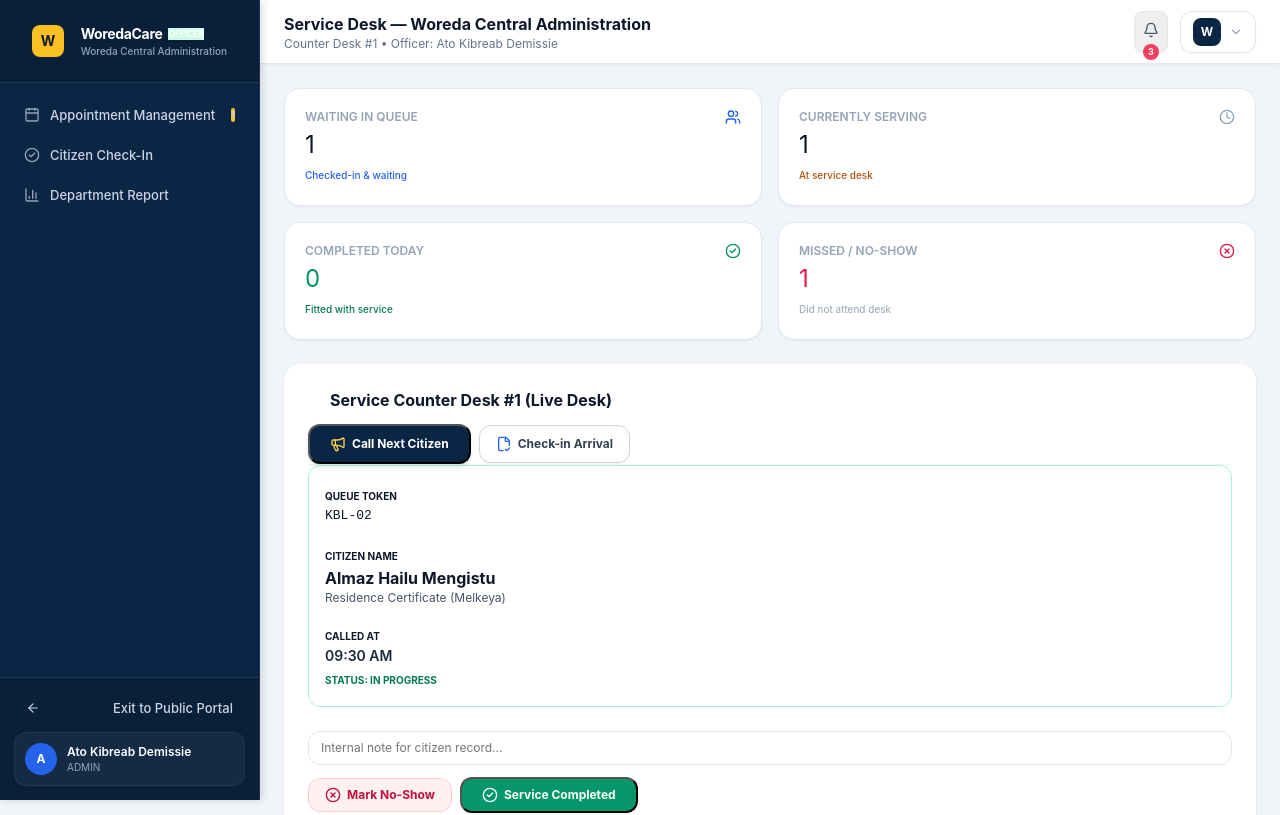
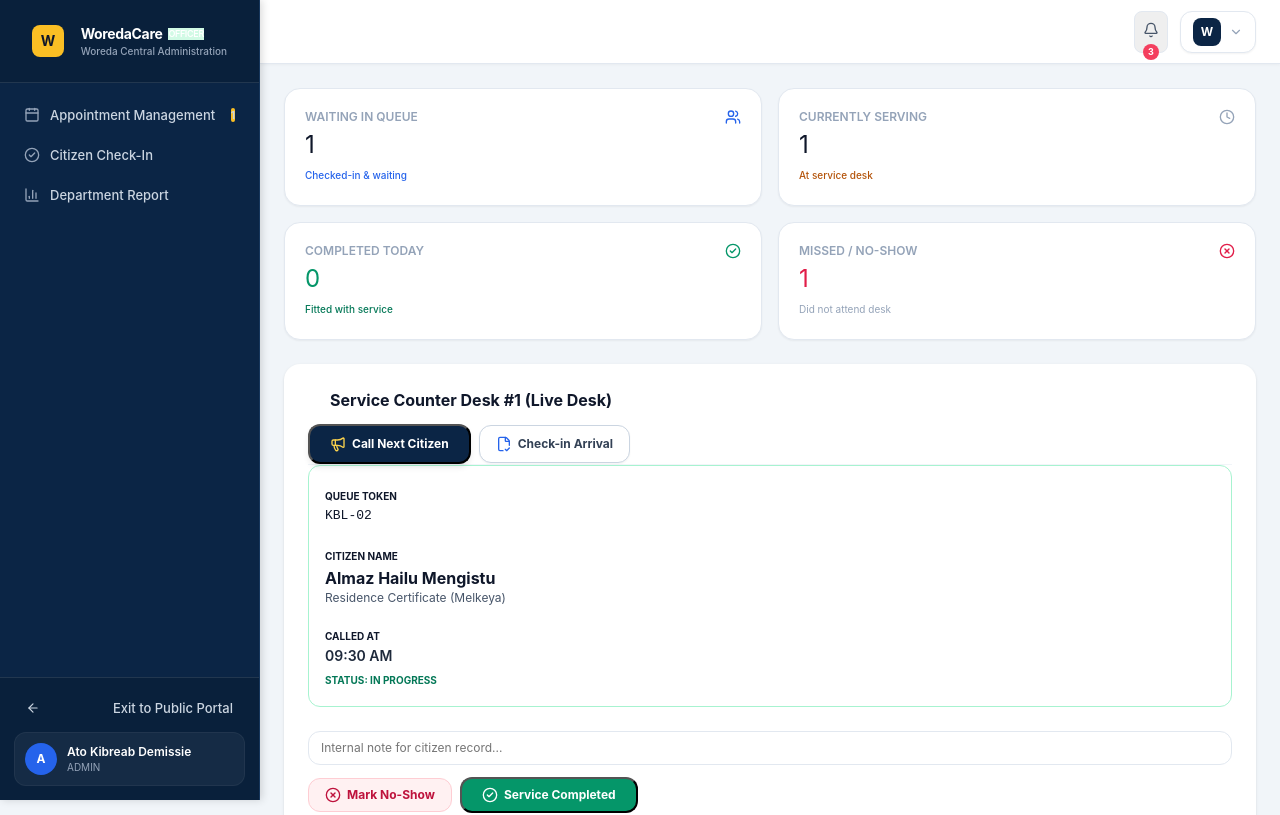
Before and after one commit to Amir3356/Woreda-Booking-and-Appointment-Management-System, a React (Vite) app in the folder client/: page /officer in a window 1280 px wide. Shown: the top 815 px of the page. Built offline with nearby package versions, Linux system fonts and the light colour scheme.

Commit message:
refactor(officer): remove service desk and counter desk header text from officer layout

```diff
--- a/client/pages/officer/OfficerLayout.jsx
+++ b/client/pages/officer/OfficerLayout.jsx
@@ -1,19 +1,13 @@
 import { Outlet } from "react-router-dom";
 import DashboardSidebar from "@/components/layout/DashboardSidebar";
 import DashboardHeader from "@/components/layout/DashboardHeader";
-import { useStore } from "@/lib/store";
 
 export default function OfficerLayout({ children }) {
-  const { currentUser } = useStore();
-
   return (
     <div className="dashboard-shell min-h-screen flex bg-slate-100" style={{ backgroundColor: "#f1f5f9" }}>
       <DashboardSidebar role="OFFICER" />
       <div className="dashboard-main-area flex-1 flex flex-col min-w-0 overflow-hidden">
-        <DashboardHeader
-          title={`Service Desk — ${currentUser?.departmentName || "Department Office"}`}
-          subtitle={`Counter Desk #${currentUser?.counterNumber || 1} • Officer: ${currentUser?.fullName || "Staff"}`}
-        />
+        <DashboardHeader />
         <main className="flex-1 p-6 overflow-y-auto" style={{ backgroundColor: "#f1f5f9" }}>
           {children || <Outlet />}
         </main>
```
